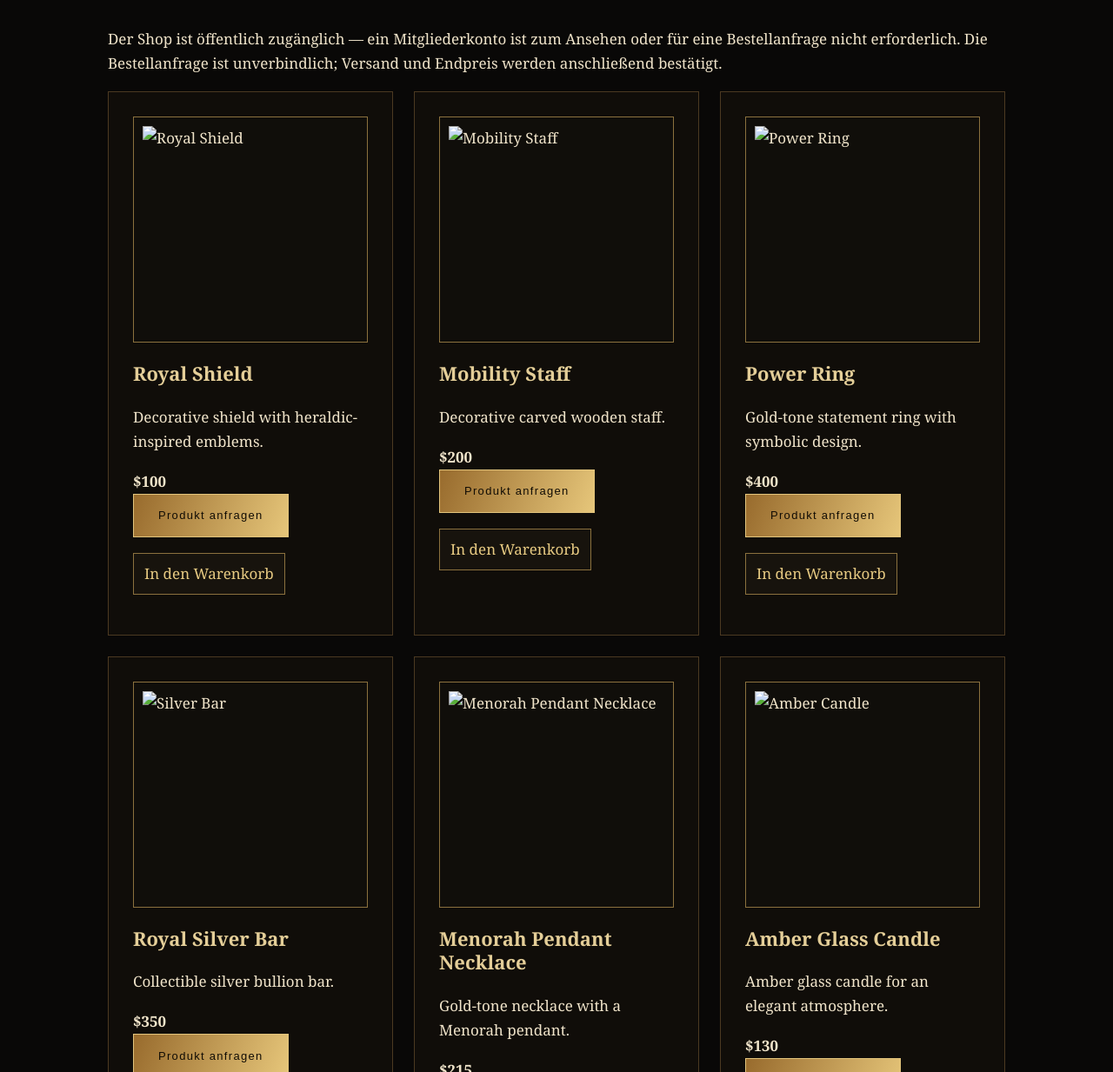
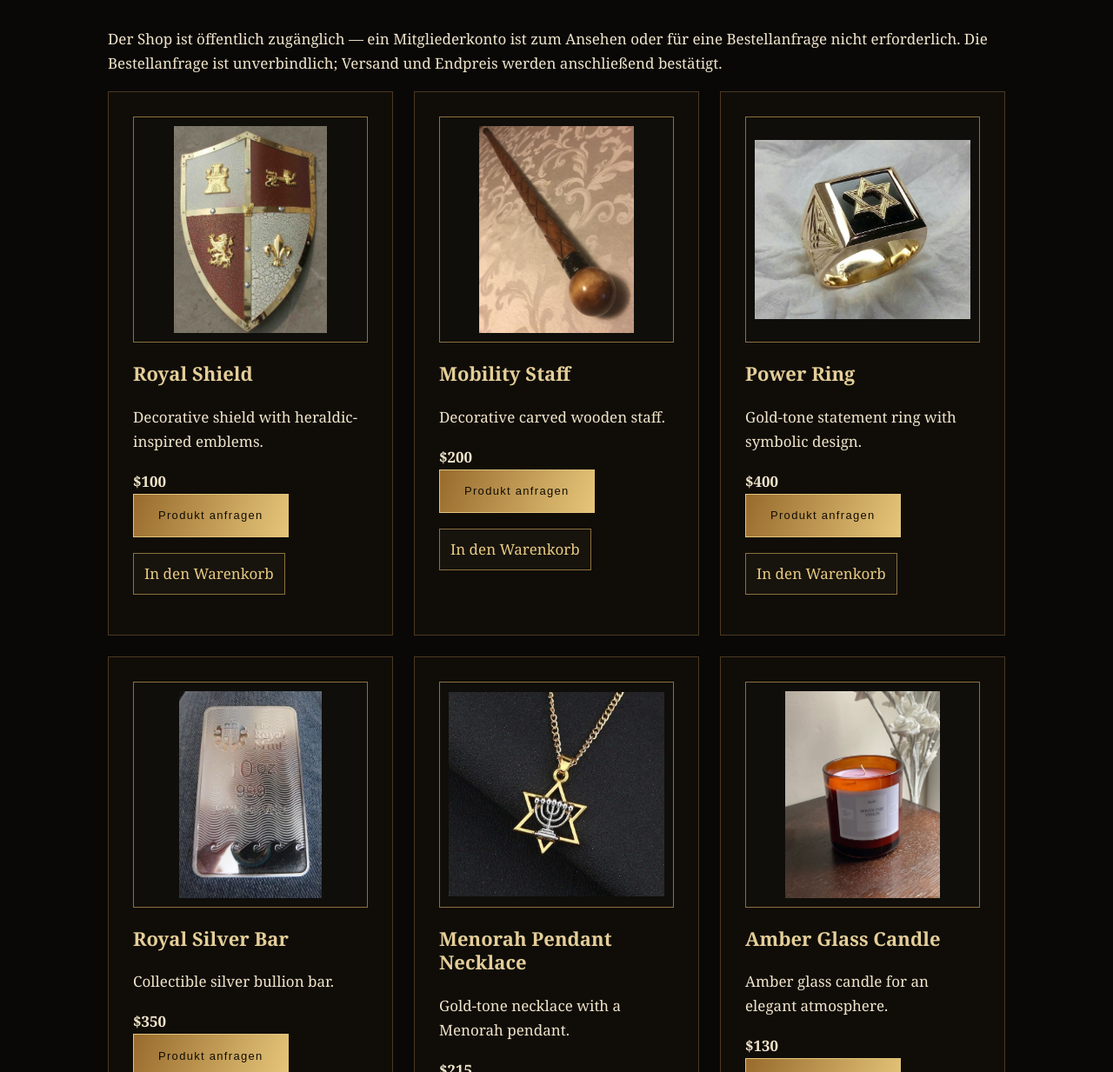
Before and after one commit to ariandomimate-blip/rothshild-order, a website: page public/shop.html in a window 1280 px wide. Shown: the part 281-1514 px from the top of the page at 87% size. Drawn offline with Linux system fonts and the light colour scheme.

Commit message:
Use portable same-origin public assets across Render static and web services

```diff
--- a/public/shop.html
+++ b/public/shop.html
@@ -10,12 +10,12 @@
 <section id="shop"><div class="eyebrow">COLLECTION · SYMBOLIC OBJECTS</div><h2>Order of Light Collection</h2>
 <p>Der Shop ist öffentlich zugänglich — ein Mitgliederkonto ist zum Ansehen oder für eine Bestellanfrage nicht erforderlich. Die Bestellanfrage ist unverbindlich; Versand und Endpreis werden anschließend bestätigt.</p>
 <div class="cols">
-<article class="panel"><div class="product-art"><img src="/community-assets/IMG_6339.jpeg?v=20261106a" alt="Royal Shield" loading="lazy"></div><h3>Royal Shield</h3><p>Decorative shield with heraldic-inspired emblems.</p><strong>$100</strong><p><a class="gold" href="#contact">Product enquiry</a></p></article>
-<article class="panel"><div class="product-art"><img src="/community-assets/IMG_6338.jpeg?v=20261106a" alt="Mobility Staff" loading="lazy"></div><h3>Mobility Staff</h3><p>Decorative carved wooden staff.</p><strong>$200</strong><p><a class="gold" href="#contact">Product enquiry</a></p></article>
-<article class="panel"><div class="product-art"><img src="/community-assets/IMG_6337.jpeg?v=20261106a" alt="Power Ring" loading="lazy"></div><h3>Power Ring</h3><p>Gold-tone statement ring with symbolic design.</p><strong>$400</strong><p><a class="gold" href="#contact">Product enquiry</a></p></article>
-<article class="panel"><div class="product-art"><img src="/community-assets/IMG_6336.jpeg?v=20261106a" alt="Silver Bar" loading="lazy"></div><h3>Royal Silver Bar</h3><p>Collectible silver bullion bar.</p><strong>$350</strong><p><a class="gold" href="#contact">Product enquiry</a></p></article>
-<article class="panel"><div class="product-art"><img src="/community-assets/IMG_6335.jpeg?v=20261106a" alt="Menorah Pendant Necklace" loading="lazy"></div><h3>Menorah Pendant Necklace</h3><p>Gold-tone necklace with a Menorah pendant.</p><strong>$215</strong><p><a class="gold" href="#contact">Product enquiry</a></p></article>
-<article class="panel"><div class="product-art"><img src="/community-assets/IMG_6334.jpeg?v=20261106a" alt="Amber Candle" loading="lazy"></div><h3>Amber Glass Candle</h3><p>Amber glass candle for an elegant atmosphere.</p><strong>$130</strong><p><a class="gold" href="#contact">Product enquiry</a></p></article>
+<article class="panel"><div class="product-art"><img src="/assets/IMG_6339.jpeg?v=20261106b" alt="Royal Shield" loading="lazy"></div><h3>Royal Shield</h3><p>Decorative shield with heraldic-inspired emblems.</p><strong>$100</strong><p><a class="gold" href="#contact">Product enquiry</a></p></article>
+<article class="panel"><div class="product-art"><img src="/assets/IMG_6338.jpeg?v=20261106b" alt="Mobility Staff" loading="lazy"></div><h3>Mobility Staff</h3><p>Decorative carved wooden staff.</p><strong>$200</strong><p><a class="gold" href="#contact">Product enquiry</a></p></article>
+<article class="panel"><div class="product-art"><img src="/assets/IMG_6337.jpeg?v=20261106b" alt="Power Ring" loading="lazy"></div><h3>Power Ring</h3><p>Gold-tone statement ring with symbolic design.</p><strong>$400</strong><p><a class="gold" href="#contact">Product enquiry</a></p></article>
+<article class="panel"><div class="product-art"><img src="/assets/IMG_6336.jpeg?v=20261106b" alt="Silver Bar" loading="lazy"></div><h3>Royal Silver Bar</h3><p>Collectible silver bullion bar.</p><strong>$350</strong><p><a class="gold" href="#contact">Product enquiry</a></p></article>
+<article class="panel"><div class="product-art"><img src="/assets/IMG_6335.jpeg?v=20261106b" alt="Menorah Pendant Necklace" loading="lazy"></div><h3>Menorah Pendant Necklace</h3><p>Gold-tone necklace with a Menorah pendant.</p><strong>$215</strong><p><a class="gold" href="#contact">Product enquiry</a></p></article>
+<article class="panel"><div class="product-art"><img src="/assets/IMG_6334.jpeg?v=20261106b" alt="Amber Candle" loading="lazy"></div><h3>Amber Glass Candle</h3><p>Amber glass candle for an elegant atmosphere.</p><strong>$130</strong><p><a class="gold" href="#contact">Product enquiry</a></p></article>
 </div>
 <div class="notice">Der Shop ist öffentlich zugänglich. Es wird hier keine Zahlung eingezogen. Verfügbarkeit, Versand und Endpreis werden vor einer verbindlichen Bestellung bestätigt.</div>
 <div id="contact" class="panel"><h3>Produktanfragen</h3><p>Fragen zu Produkten oder Bestellanfragen können direkt per E-Mail gestellt werden. Dafür ist kein Mitgliederkonto nötig.</p><a class="outline" href="mailto:rothschildofficial938@gmail.com?subject=ROTHSHILD%20Shopanfrage">E-Mail an den Shop</a></div></section></main><footer><b>♜ ROTHSHILD · ORDER OF LIGHT</b><span>Contact · Legal Notice · Privacy</span><small>Starter project. Obtain legal review and a technical security audit before public operation.</small></footer><script src="/shop.js?v=20261106-images" defer></script><script src="/app.js" defer></script><script>
```
